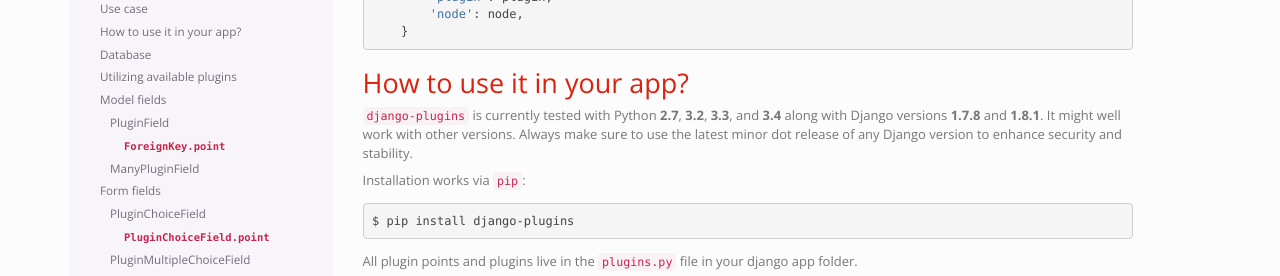
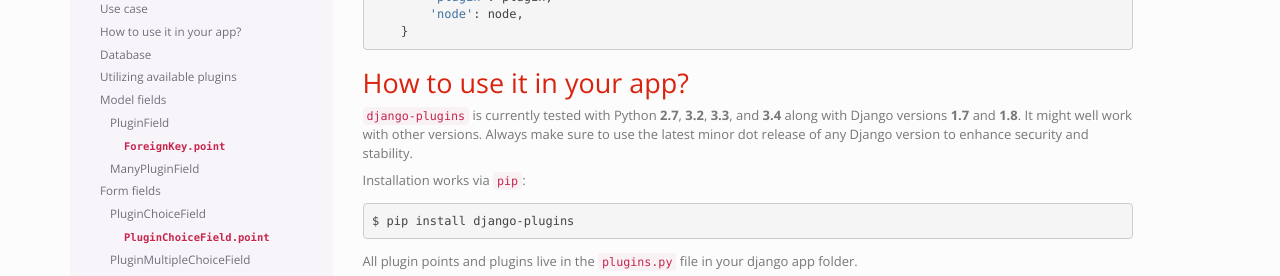
Before and after one commit to krischer/django-plugins, a Sphinx documentation site: the page built from docs/index.rst, in a window 1280 px wide and 900 px high, scrolled down 1564 px. Shown: the part 154-430 px from the top of the window. Built offline with Sphinx 7.4.7, drawn with Linux system fonts in a browser that asks for light colours.

```diff
--- a/docs/index.rst
+++ b/docs/index.rst
@@ -83,7 +83,7 @@ How to use it in your app?
 --------------------------
 
 ``django-plugins`` is currently tested with Python **2.7**, **3.2**, **3.3**,
-and **3.4** along with Django versions **1.7.8** and **1.8.1**. It might well
+and **3.4** along with Django versions **1.7** and **1.8**. It might well
 work with other versions. Always make sure to use the latest minor dot release
 of any Django version to enhance security and stability.
 
```
Also changed, not shown: README.md (+1 -1 lines).
